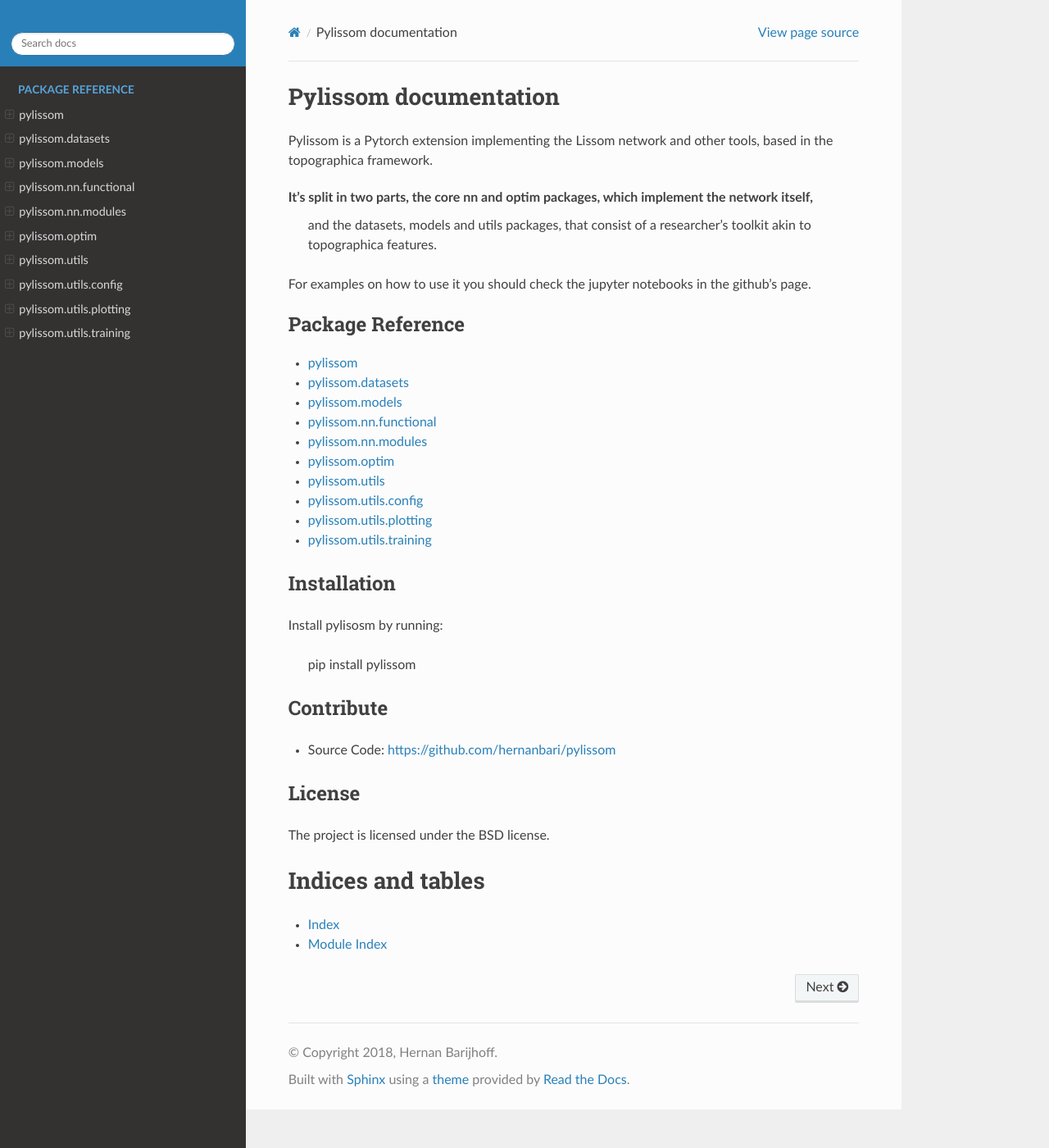
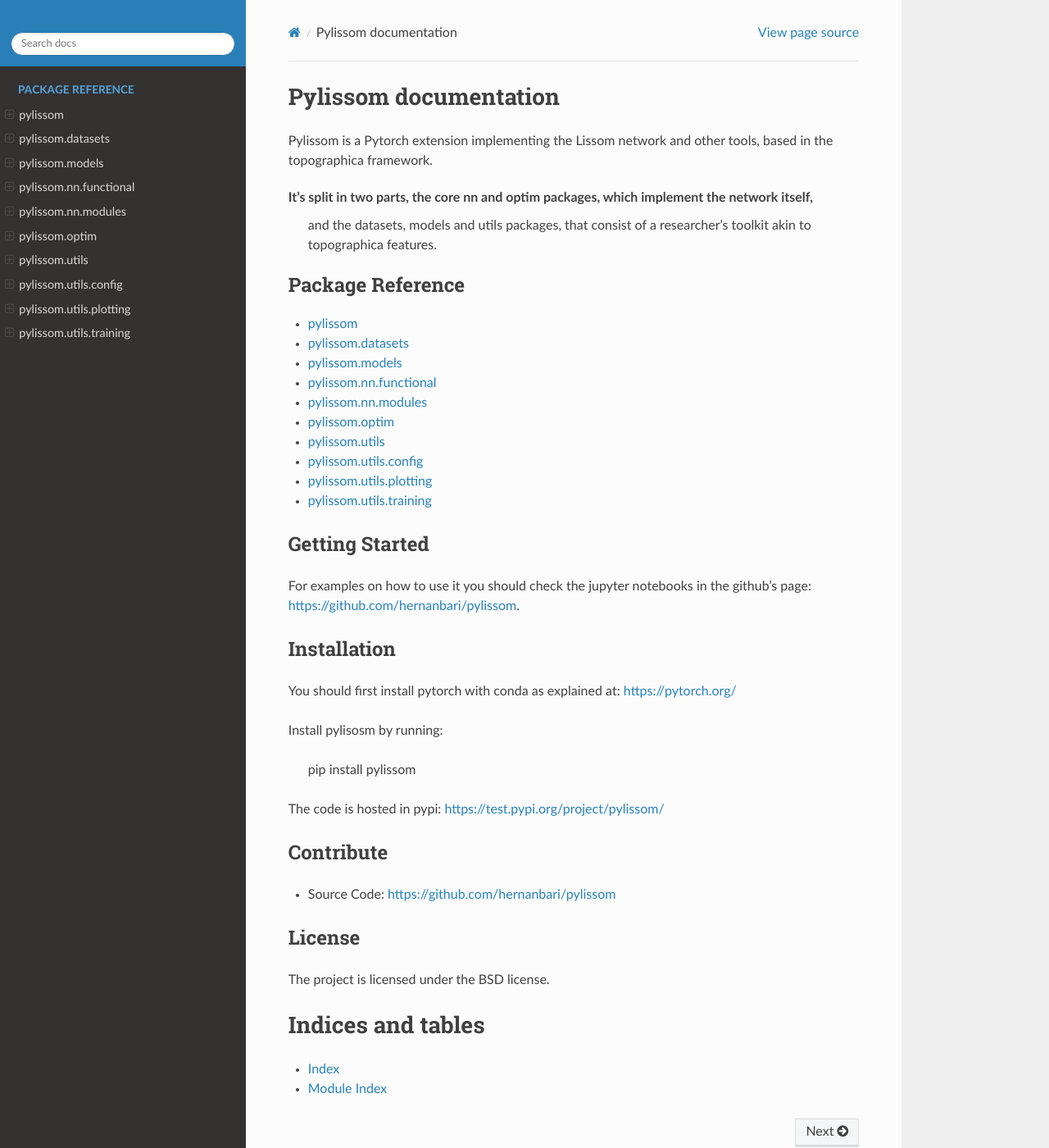
Before and after one commit to hernanbari/pylissom, a Sphinx documentation site: the page built from docs/index.rst, in a window 1280 px wide and 1400 px high. Shown: the whole window at 82% size. Built offline with Sphinx 7.4.7 and the Read the Docs theme 2.0.0, drawn with Linux system fonts in a browser that asks for light colours; pages that are not in the unit, such as notebooks, are missing from menus.

Commit message:
Updates README.md and docs/index.rst

```diff
--- a/docs/index.rst
+++ b/docs/index.rst
@@ -31,12 +30,21 @@
    _modules/pylissom.utils.training
 
 
+Getting Started
+---------------
+
+For examples on how to use it you should check the jupyter notebooks in the github's page: https://github.com/hernanbari/pylissom.
+
 Installation
 ------------
+
+You should first install pytorch with conda as explained at: https://pytorch.org/
 
 Install pylisosm by running:
 
     pip install pylissom
+
+The code is hosted in pypi: https://test.pypi.org/project/pylissom/
 
 Contribute
 ----------
```
Also changed, not shown: other parts of docs/index.rst (+0 -1 lines), README.md (+10 -35 lines).
